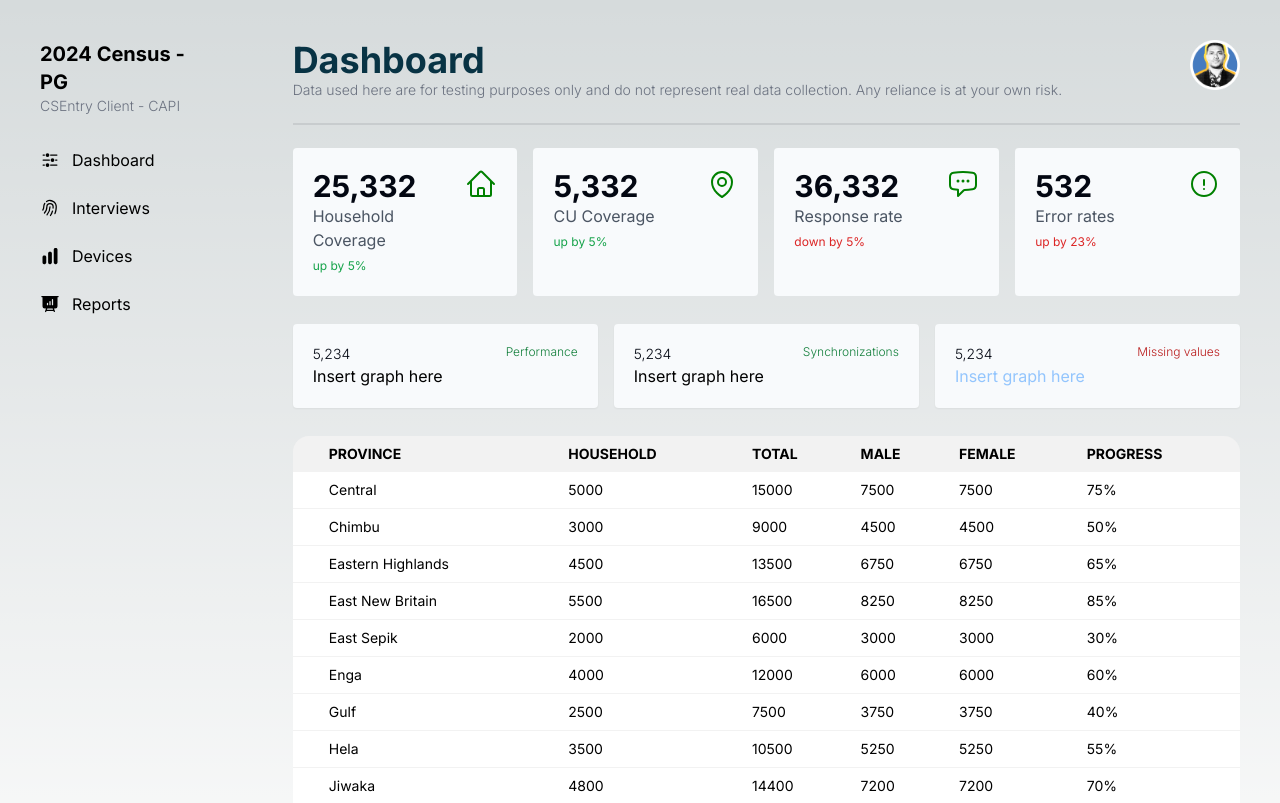
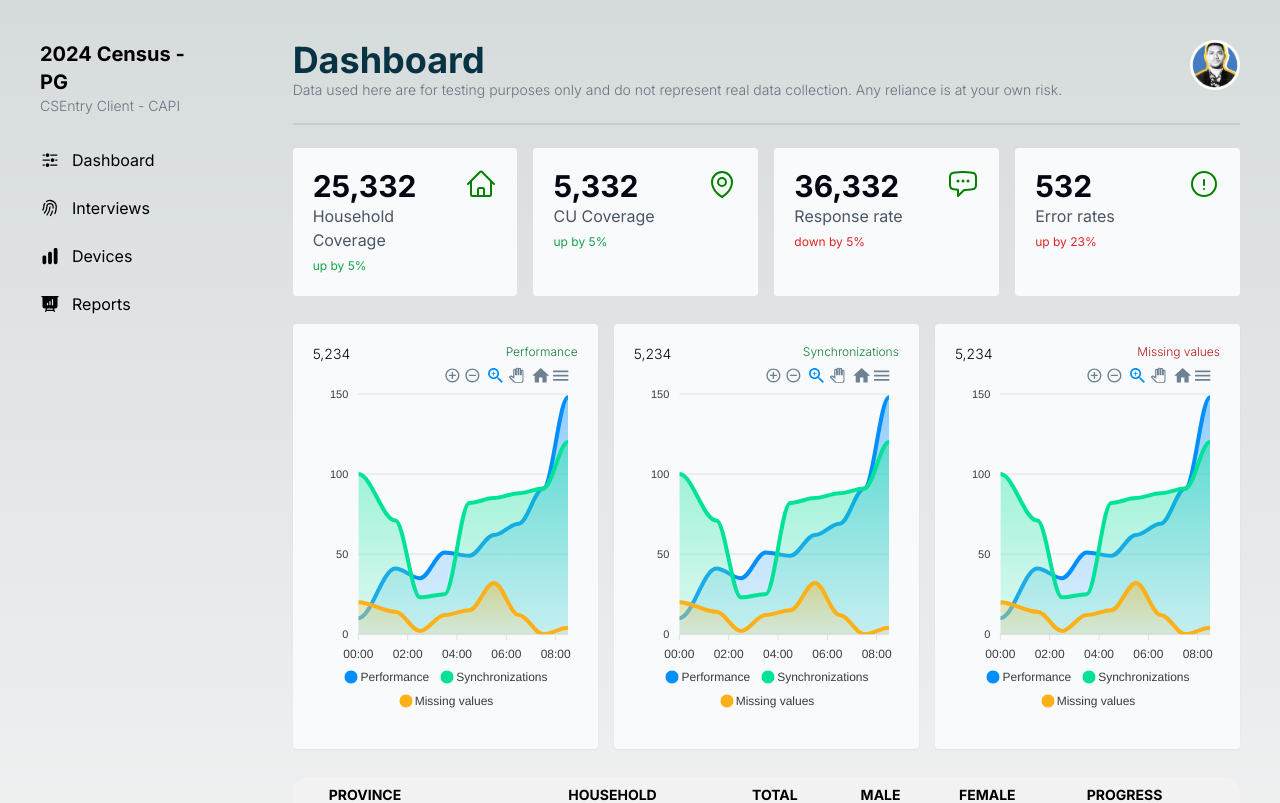
Before and after one commit to billyws/cspro-dashboard, a Next.js app: page / in a window 1280 px wide. Shown: the top 803 px of the page. Built offline with nearby package versions, Linux system fonts and the light colour scheme.

Commit message:
added apexcharts and dummy data

```diff
--- a/components/DailyProgress.tsx
+++ b/components/DailyProgress.tsx
@@ -1,4 +1,66 @@
+'use client'
+
+import { useState, useEffect } from "react";
+import ReactApexChart from "react-apexcharts"
+import 'apexcharts/dist/apexcharts.css';
+
 export default function DailyProgress(){
+    const [chartLoaded, setChartLoaded] = useState(false);
+
+    useEffect(() => {
+        import("apexcharts").then(() => setChartLoaded(true));
+    }, []);
+
+    const chartData = {
+    series: [
+        {
+            name: "Performance",
+            data: [10, 41, 35, 51, 49, 62, 69, 91, 148]
+        },
+        {
+            name: "Synchronizations",
+            data: [100, 71, 23, 25, 82, 85, 88, 91, 120]
+        },
+        {
+            name: "Missing values",
+            data: [20, 14, 2, 12, 15, 32, 12, 0, 4]
+        }
+    ],
+    options: {
+        chart: {
+            height: 350,
+            type: "area"
+        },
+        dataLabels: {
+            enabled: false
+        },
+        stroke: {
+            curve: "smooth"
+        },
+        xaxis: {
+            type: "datetime",
+            categories: [
+                "2018-09-19T00:00:00.000Z",
+                "2018-09-19T01:30:00.000Z",
+                "2018-09-19T02:30:00.000Z",
+                "2018-09-19T03:30:00.000Z",
+                "2018-09-19T04:30:00.000Z",
+                "2018-09-19T05:30:00.000Z",
+                "2018-09-19T06:30:00.000Z",
+                "2018-09-19T07:30:00.000Z",
+                "2018-09-19T08:30:00.000Z"
+            ]
+        },
+        tooltip: {
+            x: {
+                format: "dd/MM/yy HH:mm"
+            }
+        }
+    }
+    }
+
+
+
     return (
         <div>
             <div className="grid grid-cols-3 gap-4 mb-2">
@@ -8,7 +70,14 @@ export default function DailyProgress(){
                         <h4 className="text-xs font-light text-green-700">Performance</h4>
                     </div>
                     <div>
-                        Insert graph here
+                        {/* Insert chartData here */}
+                        <ReactApexChart
+                            options={chartData.options}
+                            series={chartData.series}
+                            type="area"
+                            height={350}
+                        />
+
                     </div>
                 </div>
                 <div className="p-5 my-5 rounded shadow-sm bg-slate-50">
@@ -17,7 +86,12 @@ export default function DailyProgress(){
                         <h4 className="text-xs font-light text-green-700">Synchronizations</h4>
                     </div>
                     <div>
-                        Insert graph here
+                    <ReactApexChart
+                            options={chartData.options}
+                            series={chartData.series}
+                            type="area"
+                            height={350}
+                        />
                     </div>
                 </div>
                 <div className="p-5 my-5 rounded shadow-sm bg-slate-50">
@@ -26,7 +100,14 @@ export default function DailyProgress(){
                         <h4 className="text-xs font-light text-red-700">Missing values</h4>
                     </div>
                     <div>
-                         <span className="text-blue-300">Insert graph here</span>
+                         <div>
+                         <ReactApexChart
+                            options={chartData.options}
+                            series={chartData.series}
+                            type="area"
+                            height={350}
+                        />
+                         </div>
                     </div>
                 </div>
             </div>
--- a/package.json
+++ b/package.json
@@ -10,11 +10,13 @@
   },
   "dependencies": {
     "@prisma/client": "^4.14.0",
+    "apexcharts": "^3.40.0",
     "autoprefixer": "10.4.14",
     "daisyui": "^2.51.6",
     "next": "13.4.1",
     "postcss": "8.4.23",
     "react": "18.2.0",
+    "react-apexcharts": "^1.4.0",
     "react-dom": "18.2.0",
     "tailwindcss": "3.3.2"
   },
```
Also changed, not shown: 1 other file (tests, documents, lock files or other folders).
